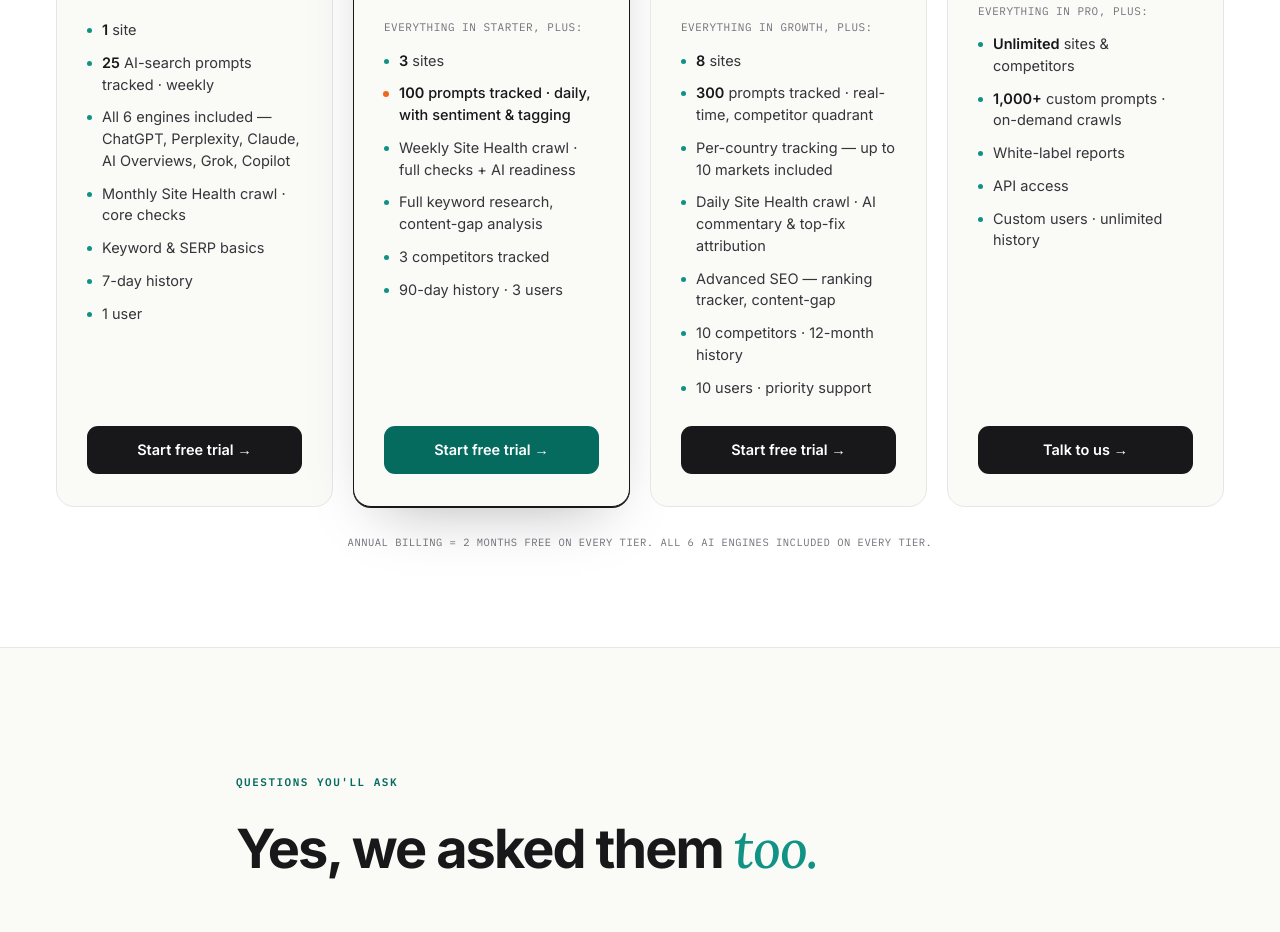
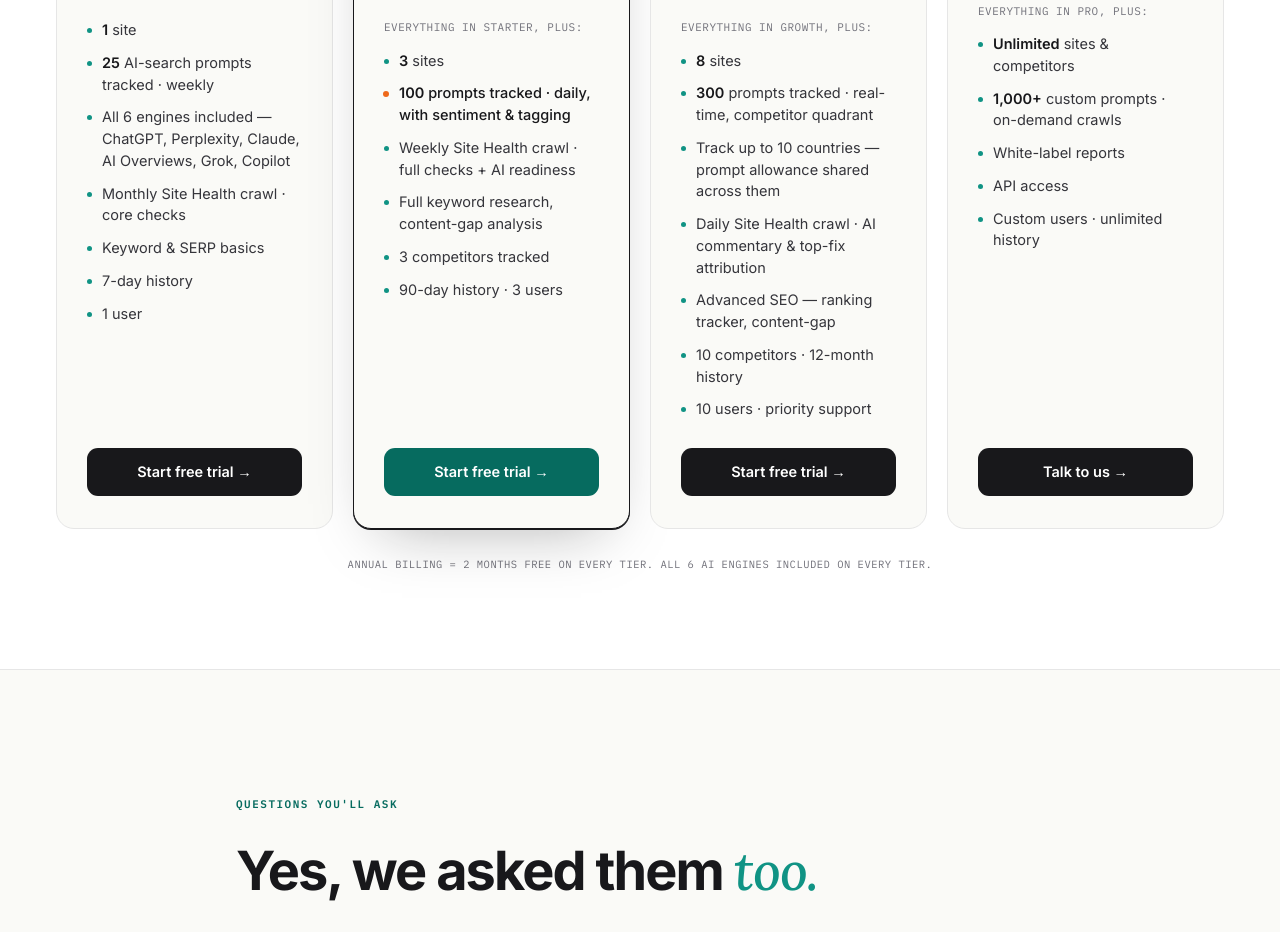
Before and after one commit to benshevlane/ralf-seo, a plain HTML site: page index.html in a window 1280 px wide. Shown: the part 7237-8169 px from the top of the page. Drawn offline with Linux system fonts and the light colour scheme.

Commit message:
Pooled-countries pricing copy + terms clarification

```diff
--- a/index.html
+++ b/index.html
@@ -796,7 +796,7 @@
       <ul class="price-bullets">
         <li><span><strong>8</strong> sites</span></li>
         <li><span><strong>300</strong> prompts tracked · real-time, competitor quadrant</span></li>
-        <li><span>Per-country tracking — up to 10 markets included</span></li>
+        <li><span>Track up to 10 countries — prompt allowance shared across them</span></li>
         <li><span>Daily Site Health crawl · AI commentary &amp; top-fix attribution</span></li>
         <li><span>Advanced SEO — ranking tracker, content-gap</span></li>
         <li><span>10 competitors · 12-month history</span></li>
```
Also changed, not shown: terms.html (+1 -1 lines).
